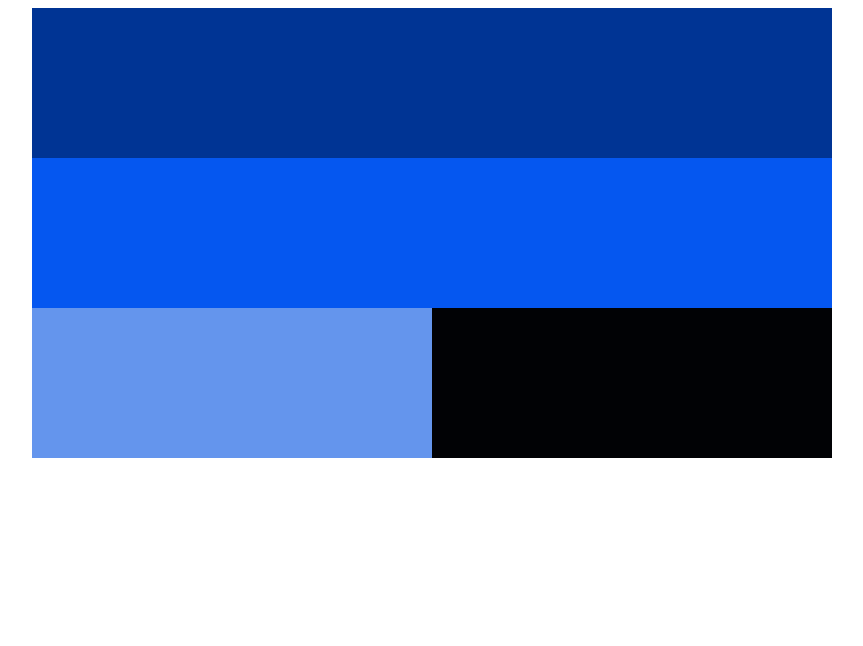
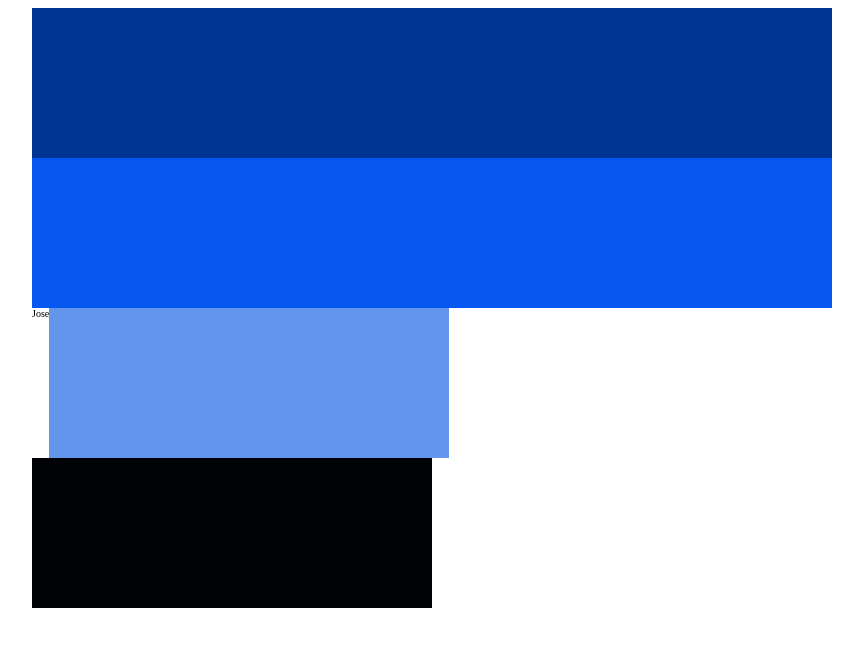
Before and after one commit to macielgaleano/layout-shifter-responsive-layout, a plain HTML site: page index.html in a window 1280 px wide. Shown: the whole page, without its empty margins (208-1071 px from the left). Drawn offline with Linux system fonts and the light colour scheme.

Commit message:
Update index.html

```diff
--- a/index.html
+++ b/index.html
@@ -15,6 +15,7 @@
         <div class="c2"></div>
       </div>
       <div class="c5"></div>
+      Jose
     </main>
   </body>
 </html>
```
